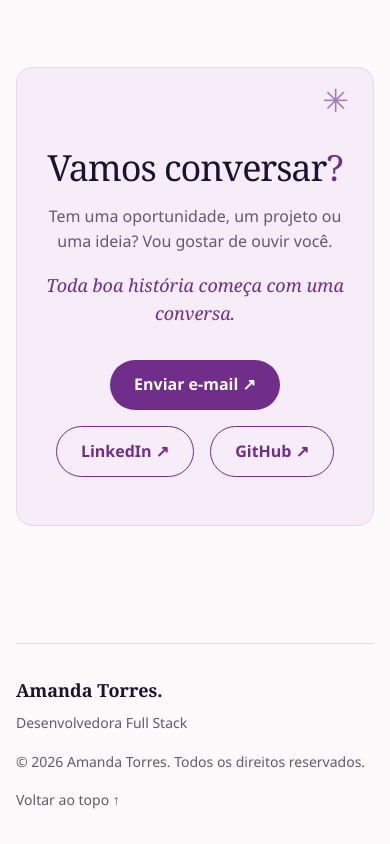
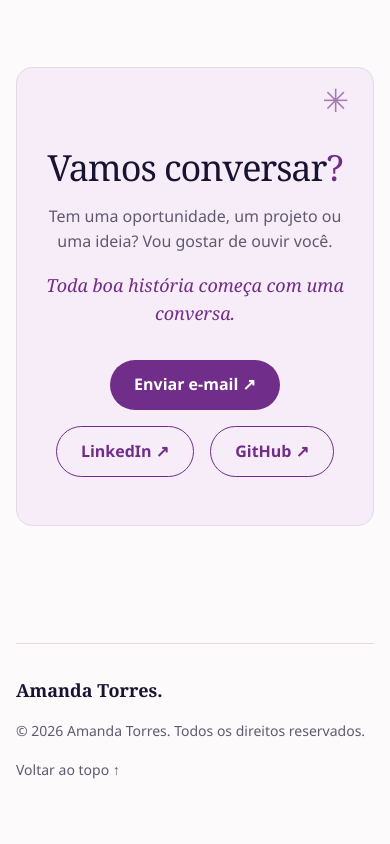
Before and after one commit to Torresamanda/portfolio-tb-dev, a Next.js app: page / in a window 390 px wide. Shown: the part 7038-7882 px from the top of the page. After the commit the page ends 7851 px from the top, so only its background shows below. Built offline with nearby package versions, Linux system fonts and the light colour scheme; no server answers.

Commit message:
fix(footer): remove role label

```diff
--- a/components/layout/footer.tsx
+++ b/components/layout/footer.tsx
@@ -3,10 +3,7 @@ import { Copyright } from './copyright';
 export function Footer() {
   return (
     <footer className="container footer">
-      <span>
-        <strong>Amanda Torres.</strong>{' '}
-        <span className="footer-role">Desenvolvedora Full Stack</span>
-      </span>
+      <strong>Amanda Torres.</strong>
       <Copyright />
       <a href="#inicio">Voltar ao topo ↑</a>
     </footer>
--- a/styles/content.css
+++ b/styles/content.css
@@ -404,6 +404,3 @@ h1 {
   color: var(--text);
   font-size: 18px;
 }
-.footer-role {
-  margin-left: 16px;
-}
--- a/styles/responsive.css
+++ b/styles/responsive.css
@@ -70,10 +70,6 @@
   .footer {
     flex-direction: column;
   }
-  .footer-role {
-    display: block;
-    margin: 8px 0 0;
-  }
 }
 @media (prefers-reduced-motion: reduce) {
   *,
```
